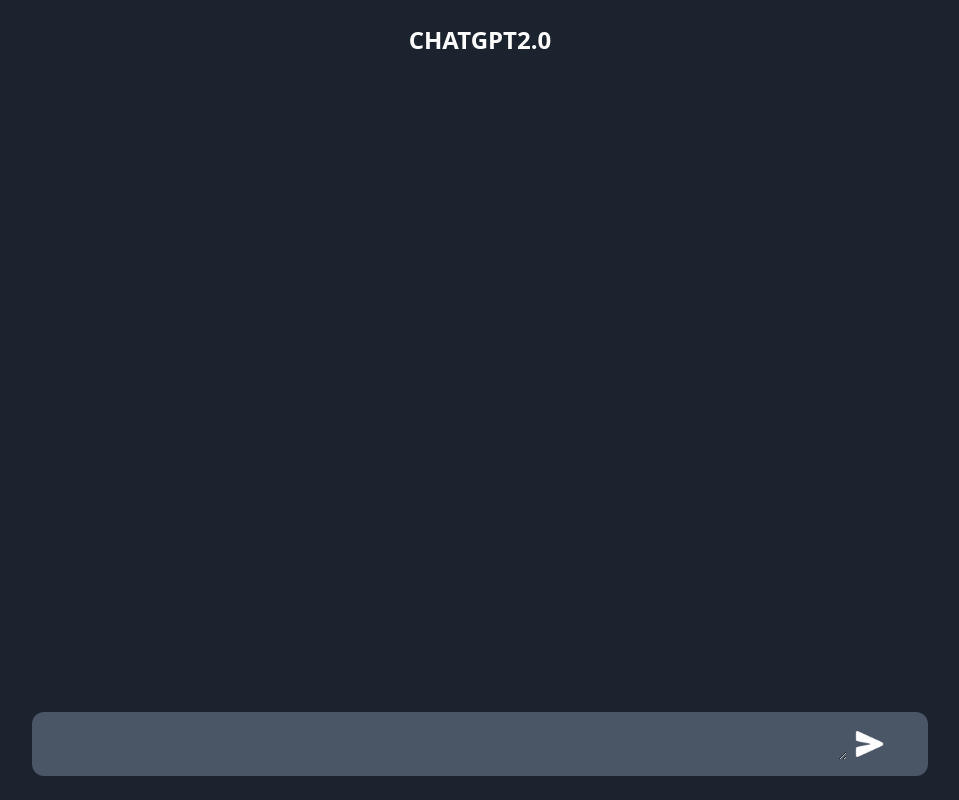
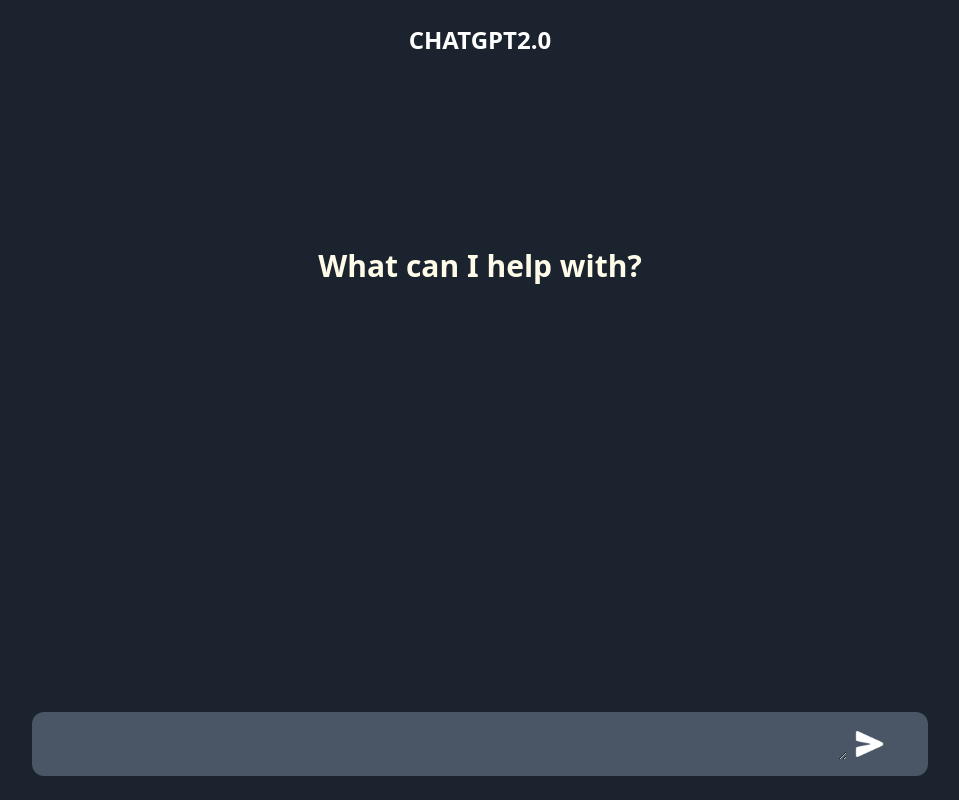
Before and after one commit to droidbg/EchoAI, a React (Vite) app in the folder client/: page / in a window 1280 px wide. Shown: the whole page, without its empty margins (160-1119 px from the left). Built offline with nearby package versions, Linux system fonts and the light colour scheme.

Commit message:
fix. bug

```diff
--- a/client/src/components/ChatBody.tsx
+++ b/client/src/components/ChatBody.tsx
@@ -29,6 +29,13 @@
           <AiChat key={index} message={chat.message} />
         );
       })}
+      {chats.length === 0 && (
+        <div>
+          <div className="text-3xl font-bold m-auto mt-40 text-center text-yellow-50">
+            What can I help with?
+          </div>
+        </div>
+      )}
       <div ref={bottomRef} className="h-3"></div>
     </div>
   );
--- a/client/src/utils/Api.ts
+++ b/client/src/utils/Api.ts
@@ -3,10 +3,10 @@
 export const fetchResponse = async (chats: Message[]) => {
   try {
     const message = chats
-      .map((chat) => chat.sender === "user" && chat.message)
+      .map((chat) => (chat.sender === "user" ? chat.message : ""))
       .join(" \n");
     const serverUrl = import.meta.env.VITE_SERVER_URL;
-    console.log("URL: ", serverUrl);
+    console.log("message: ", message);
 
     const response = await fetch(
       serverUrl ?? "https://chatgpt2-0-wvv8.vercel.app/",
```
